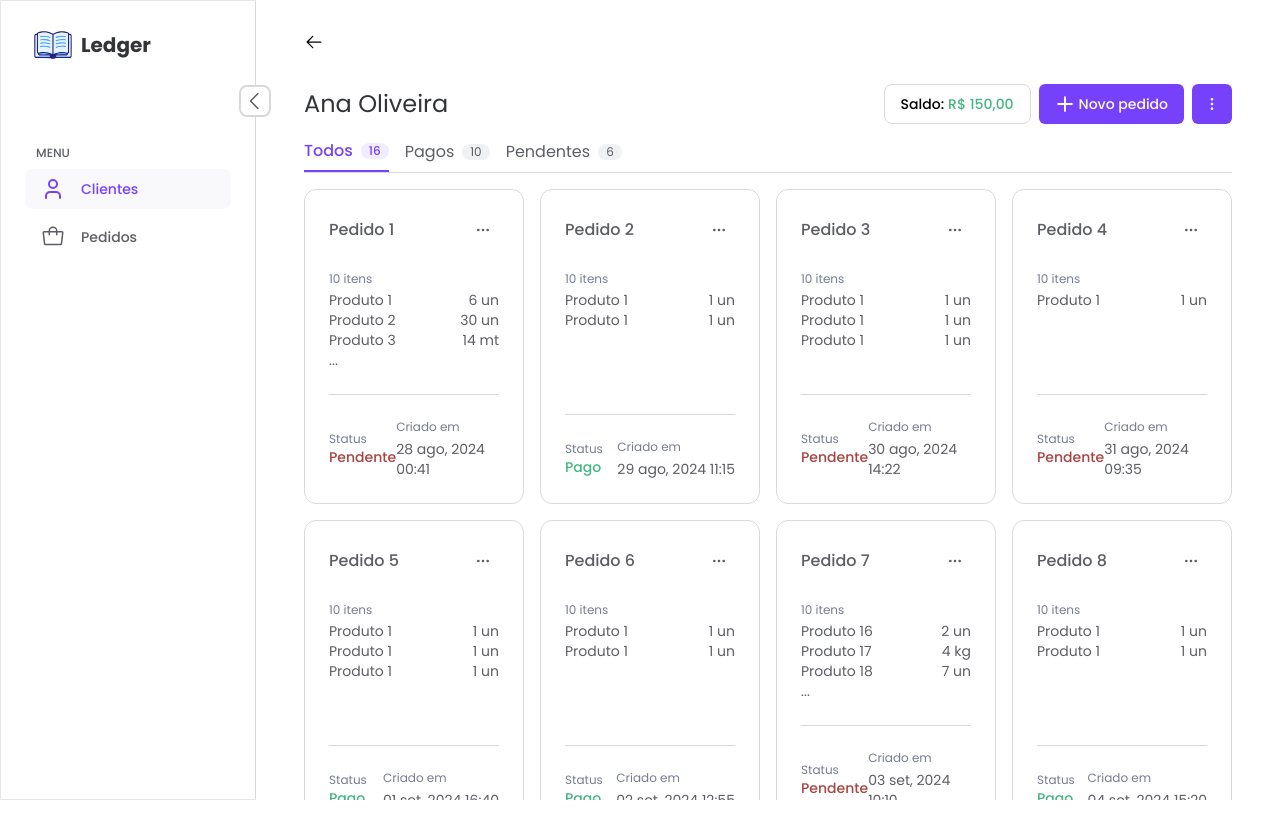
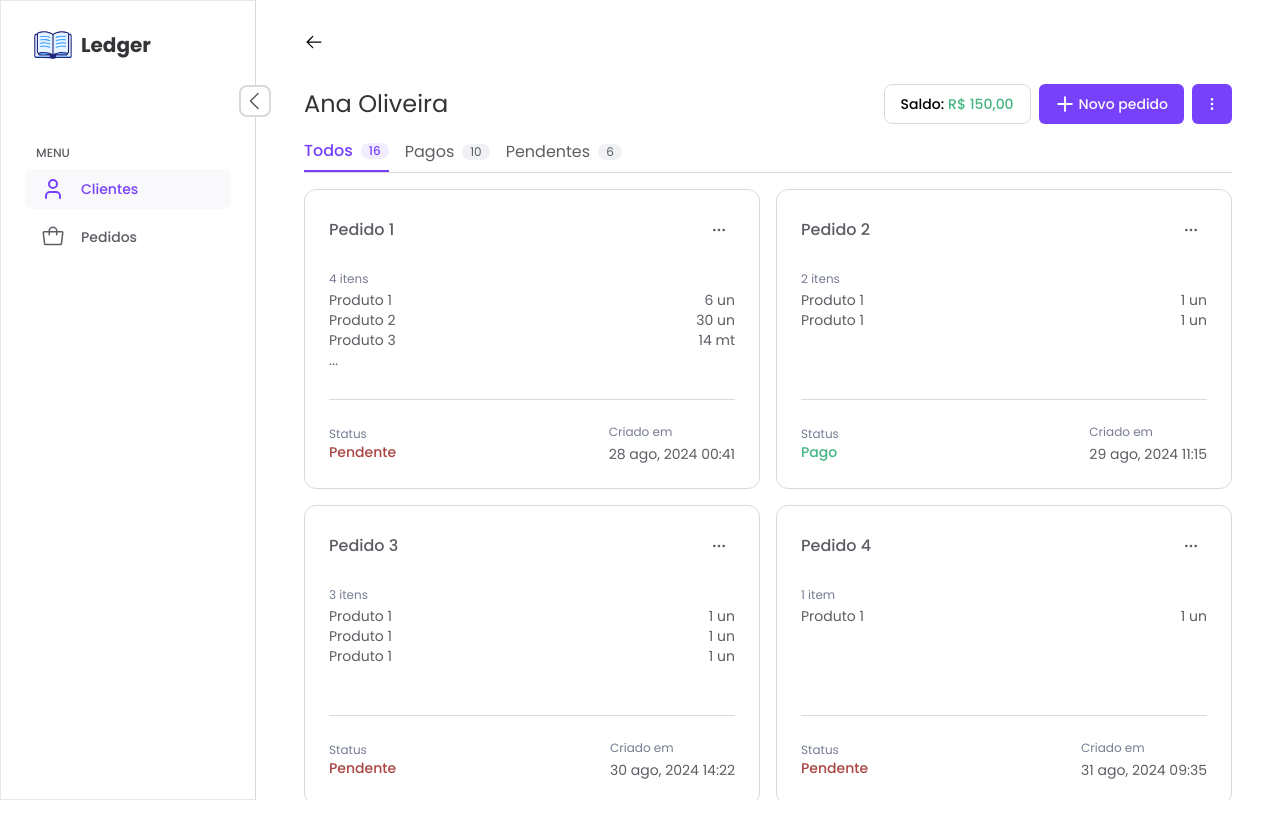
Before and after one commit to pedrogrigorio/customer-ledger, a Next.js app in the folder web/: page /customers/1 in a window 1280 px wide. Shown: the top 838 px of the page. Built offline with nearby package versions, Linux system fonts and the light colour scheme.

Commit message:
implement server side pagination and implement scroll to the top

```diff
--- a/web/src/app/customers/[customerId]/page.tsx
+++ b/web/src/app/customers/[customerId]/page.tsx
@@ -35,6 +35,7 @@ import Content from '@/components/ui/tabs/content'
 import Galery from '@/components/ui/galery'
 import { orders } from '@/data/orders'
 import { OrderStatus } from '@/enums/order-status'
+import { useRef } from 'react'
 
 const tabs = [
   {
@@ -57,6 +58,7 @@ const tabs = [
 
 export default function Customer() {
   const { customerId } = useParams()
+  const containerRef = useRef<HTMLDivElement>(null)
 
   const customer = customers.find(
     (customer) => customer.id === parseInt(customerId[0]),
@@ -65,7 +67,7 @@ export default function Customer() {
   if (!customer) return null
 
   return (
-    <Page.Container>
+    <Page.Container ref={containerRef}>
       <Page.Header>
         <div className="flex justify-between items-center">
           <h1 className="text-2xl">{customer.name}</h1>
@@ -154,12 +156,13 @@ export default function Customer() {
       <TabsProvider tabs={tabs}>
         <Selectors />
         <Content value="all">
-          <Galery data={orders} />
+          <Galery data={orders} containerRef={containerRef} />
         </Content>
 
         <Content value="paid">
           <Galery
             data={orders.filter((order) => order.status === OrderStatus.PAID)}
+            containerRef={containerRef}
           />
         </Content>
 
@@ -168,6 +171,7 @@ export default function Customer() {
             data={orders.filter(
               (order) => order.status === OrderStatus.PENDING,
             )}
+            containerRef={containerRef}
           />
         </Content>
       </TabsProvider>
--- a/web/src/app/layout.tsx
+++ b/web/src/app/layout.tsx
@@ -21,7 +21,9 @@ export default function RootLayout({
 }>) {
   return (
     <html lang="en">
-      <body className={`${poppins.className} flex h-screen min-w-[650px]`}>
+      <body
+        className={`${poppins.className} flex overflow-y-hidden h-screen min-w-[650px]`}
+      >
         <Sidebar />
         <main className="flex-1 h-full">{children}</main>
       </body>
--- a/web/src/components/layout/page/container.tsx
+++ b/web/src/components/layout/page/container.tsx
@@ -1,14 +1,23 @@
+import React, { RefObject, ReactNode } from 'react'
 import { cn } from '@/lib/utils'
 
 interface ContainerProps {
-  children?: React.ReactNode
+  children?: ReactNode
   className?: string
 }
 
-export default function Container({ children, className }: ContainerProps) {
-  return (
-    <div className={cn('h-full overflow-y-auto px-12 pb-12', className)}>
-      {children}
-    </div>
-  )
-}
+const Container = React.forwardRef<HTMLDivElement, ContainerProps>(
+  ({ children, className, ...props }, ref) => {
+    return (
+      <div className={cn('h-screen overflow-y-auto px-12 pb-12', className)} {...props}>
+        <div ref={ref}>
+          {children}
+        </div>
+      </div>
+    )
+  }
+)
+
+Container.displayName = 'Container'
+
+export default Container
--- a/web/src/components/layout/page/header.tsx
+++ b/web/src/components/layout/page/header.tsx
@@ -12,7 +12,7 @@ export default function Header({ children }: HeaderProps) {
 
   return (
     <>
-      <div className="my-8 flex items-center justify-between">
+      <div className="h-[84px] flex items-center justify-between">
         <button onClick={router.back}>
           <ArrowLeft size={20} />
         </button>
--- a/web/src/components/ui/galery/card.tsx
+++ b/web/src/components/ui/galery/card.tsx
@@ -1,3 +1,4 @@
+import Link from 'next/link'
 import { MoreHorizontal } from 'lucide-react'
 import { OrderStatus } from '@/enums/order-status'
 import { formatDate } from '@/utils/formatDate'
@@ -23,7 +24,6 @@ import {
   DropdownMenuSeparator,
   DropdownMenuItem,
 } from '@/components/shadcnui/dropdown-menu'
-import Link from 'next/link'
 
 interface CardProps {
   order: Order
@@ -31,7 +31,7 @@ interface CardProps {
 
 export default function Card({ order }: CardProps) {
   return (
-    <div className="border rounded-xl flex flex-col border-primary p-6 text-secondary">
+    <div className="border h-[300px] rounded-xl flex flex-col border-primary p-6 text-secondary">
       {/* Header */}
       <div className="flex justify-between items-center">
         <h2 className="font-medium">Pedido {order.id}</h2>
@@ -109,7 +109,7 @@ export default function Card({ order }: CardProps) {
 
       {/* Body */}
       <div className="mt-5 flex-1">
-        <span className="text-xs text-terciary">10 itens</span>
+        <span className="text-xs text-terciary">{order.items.length} {order.items.length === 1 ? 'item' : 'itens'}</span>
         <ul className="text-sm">
           {order.items.length > 3 ? (
             <>
--- a/web/src/components/ui/galery/index.tsx
+++ b/web/src/components/ui/galery/index.tsx
@@ -1,16 +1,65 @@
+'use client'
+
+import { RefObject, useEffect, useRef } from 'react'
+import CustomPagination from '../pagination'
+import Card from './card'
 import { Order } from '@/types/order'
-import Card from './card'
+import { useRouter, useSearchParams } from 'next/navigation'
 
 interface GaleryProps {
   data: Order[]
+  containerRef: RefObject<HTMLDivElement>
 }
 
-export default function Galery({ data }: GaleryProps) {
+export default function Galery({ data, containerRef }: GaleryProps) {
+  const testRef = useRef<HTMLDivElement>(null)
+  const searchParams = useSearchParams()
+  const router = useRouter()
+
+  // totalItems must come from backend
+  const totalItems = data.length
+
+  const page = searchParams.get('page') ?? '1'
+  const itemsPerPage = 12
+
+  const start = (Number(page) - 1) * Number(itemsPerPage)
+  const end = start + Number(itemsPerPage)
+
+  const entries = data.slice(start, end)
+
+  const totalPages = Math.ceil(totalItems / Number(itemsPerPage))
+
+  useEffect(() => {
+    if (containerRef.current) {
+      containerRef.current.scrollIntoView({behavior: 'smooth' })
+    }
+  }, [page])
+
   return (
-    <div className="mt-4 grid grid-cols-4 gap-4">
-      {data.map((order) => (
-        <Card key={order.id} order={order} />
-      ))}
+    <div ref={testRef}>
+      <div
+        className="mt-4 grid grid-rows-2 gap-4"
+        style={{
+          gridTemplateColumns: 'repeat(auto-fill, minmax(340px, 1fr))'
+        }}
+      >
+        {entries.map((order) => (
+          <Card key={order.id} order={order} />
+        ))}
+      </div>
+
+      <CustomPagination
+        firstPage={() => router.push('?page=1')}
+        lastPage={() => router.push('?page=1')}
+        nextPage={() => router.push(`?page=${Number(page) + 1}`)}
+        previousPage={() => router.push(`?page=${Number(page) - 1}`)}
+        setPageIndex={(p) => router.push(`?page=${p+1}`)}
+        pageIndex={Number(page) - 1}
+        totalPages={totalPages}
+        canNextPage={Number(page) < totalPages}
+        canPreviousPage={Number(page) > 1}
+        className='mt-4'
+      />
     </div>
   )
 }
--- a/web/src/components/ui/pagination/index.tsx
+++ b/web/src/components/ui/pagination/index.tsx
@@ -18,11 +18,12 @@ interface PaginationProps {
   firstPage: () => void
   lastPage: () => void
   setPageIndex: (page: number) => void
+  className?: string
 }
 
 export default function CustomPagination(props: PaginationProps) {
   return (
-    <Pagination>
+    <Pagination className={props.className}>
       <PaginationContent>
         <PaginationItem>
           <Button
```
